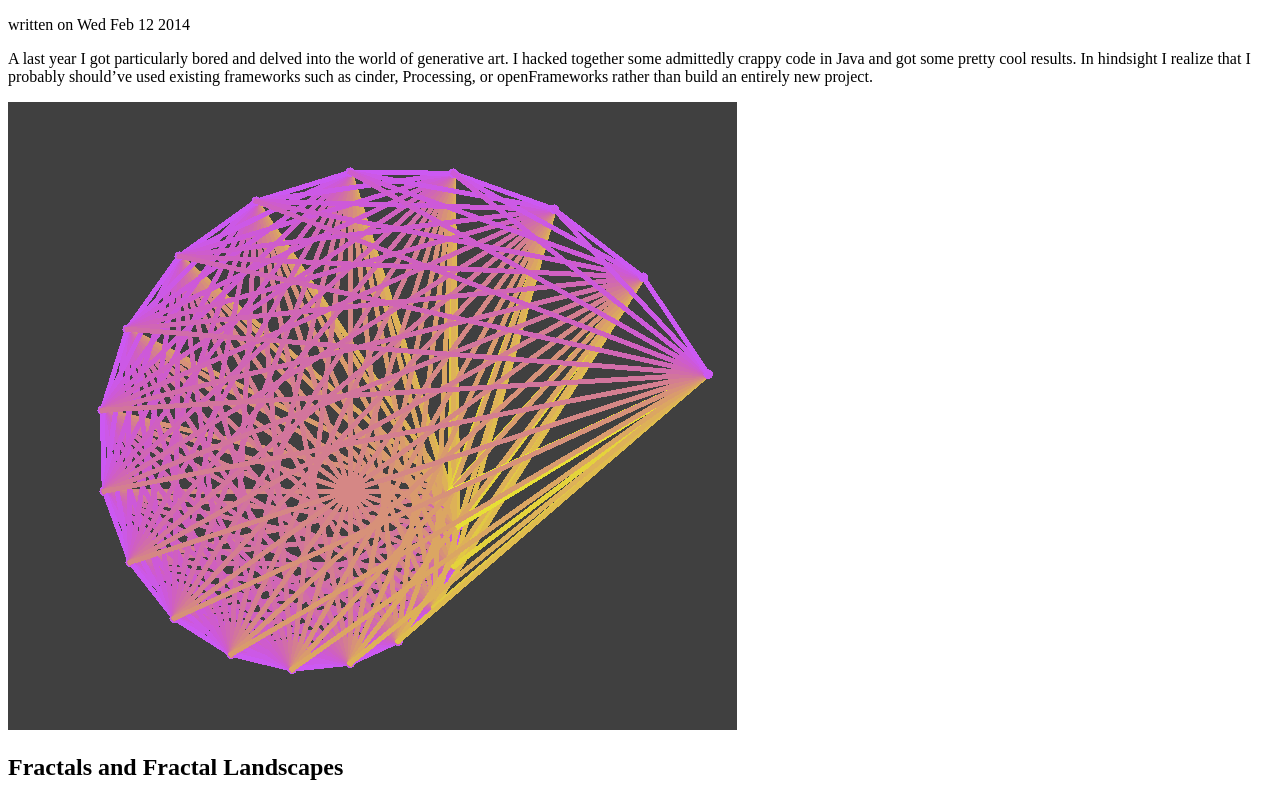
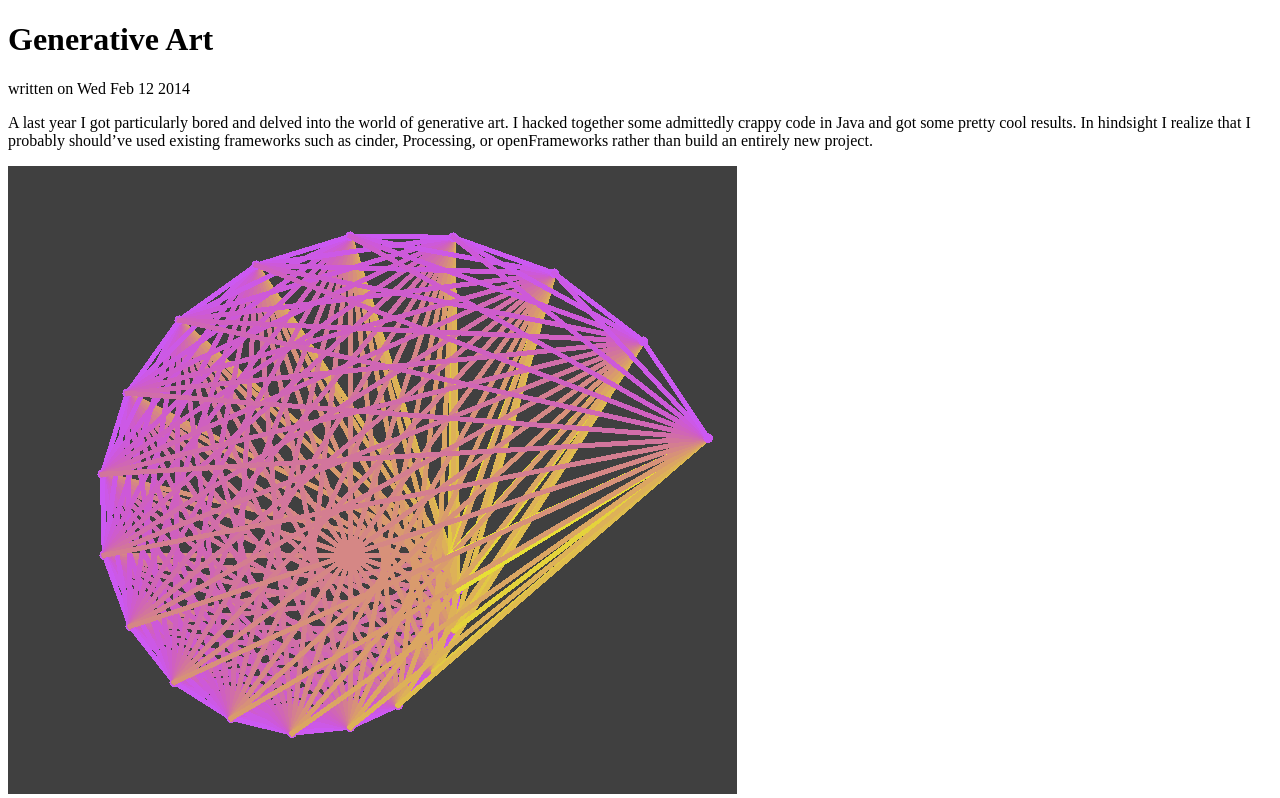
Before and after one commit to bunsenmcdubbs/bunsenmcdubbs.github.io, an Astro site: page /java-art in a window 1280 px wide. Shown: the top 798 px of the page. Built offline with nearby package versions, Linux system fonts and the light colour scheme; Astro itself is replaced by a stand-in of ours.

Commit message:
update post layout

```diff
--- a/src/layouts/post.astro
+++ b/src/layouts/post.astro
@@ -2,10 +2,13 @@
 const { frontmatter } = Astro.props;
 ---
 <div class="articleInfo">
+<h1>{ frontmatter.title }</h1>
   <p class="meta">written on { new Date(frontmatter.date).toDateString() }</p>
   <!-- TODO table of contents -->
   <div id="toc"></div>
 </div>
-
-<!-- TODO title -->
-<main><article class="post"><slot /></article></main>
+<main>
+<article class="post">
+<slot />
+</article>
+</main>
```
